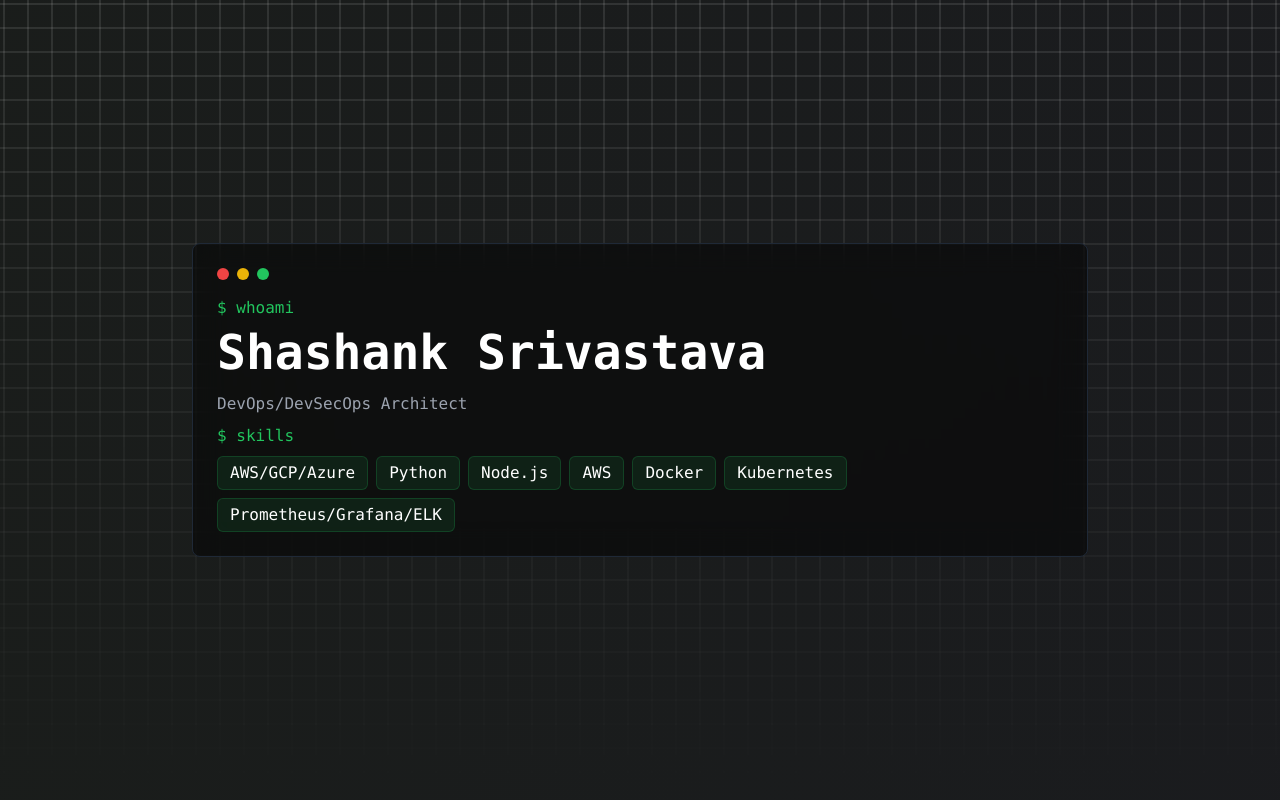
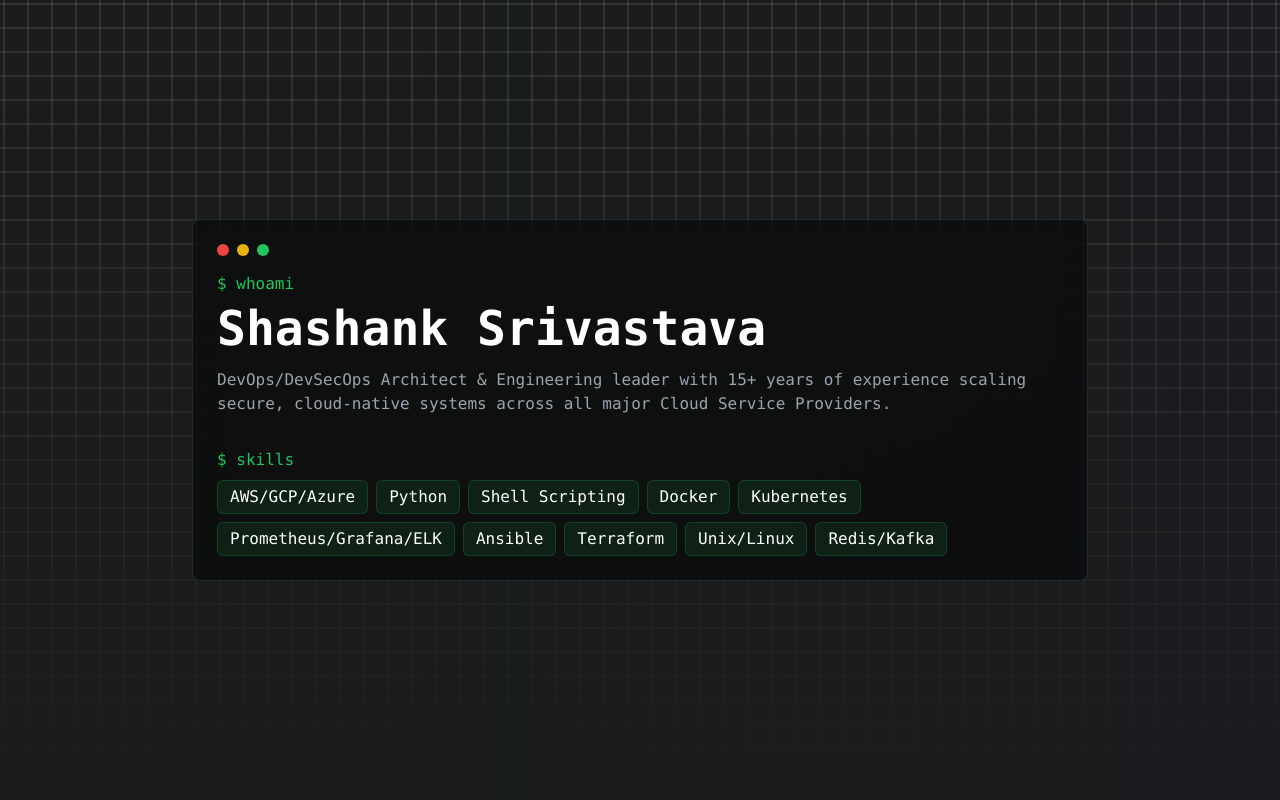
Before and after one commit to shashank-ssriva/my-portfolio, a Next.js app: page / in a window 1280 px wide. Shown: the top 800 px of the page. Built offline with nearby package versions, Linux system fonts and the light colour scheme.

Commit message:
Update HeroSection.tsx

```diff
--- a/app/components/HeroSection.tsx
+++ b/app/components/HeroSection.tsx
@@ -25,16 +25,20 @@ export default function HeroSection() {
 					<div className="font-mono">
 						<p className="text-green-500">$ whoami</p>
 						<h1 className="text-4xl md:text-5xl font-bold mt-2 mb-4">Shashank Srivastava</h1>
-						<p className="text-gray-400 mb-2">DevOps/DevSecOps Architect</p>
+						<p className="text-gray-400 mb-2">DevOps/DevSecOps Architect & Engineering leader with 15+ years of experience scaling secure, cloud-native systems across all major Cloud Service Providers.</p>
+						<br />
 						<p className="text-green-500">$ skills</p>
 						<div className="flex flex-wrap gap-2 mt-2">
 							<span className="px-3 py-1 bg-green-500/10 rounded-md border border-green-500/20">AWS/GCP/Azure</span>
 							<span className="px-3 py-1 bg-green-500/10 rounded-md border border-green-500/20">Python</span>
-							<span className="px-3 py-1 bg-green-500/10 rounded-md border border-green-500/20">Node.js</span>
-							<span className="px-3 py-1 bg-green-500/10 rounded-md border border-green-500/20">AWS</span>
+							<span className="px-3 py-1 bg-green-500/10 rounded-md border border-green-500/20">Shell Scripting</span>
 							<span className="px-3 py-1 bg-green-500/10 rounded-md border border-green-500/20">Docker</span>
 							<span className="px-3 py-1 bg-green-500/10 rounded-md border border-green-500/20">Kubernetes</span>
 							<span className="px-3 py-1 bg-green-500/10 rounded-md border border-green-500/20">Prometheus/Grafana/ELK</span>
+							<span className="px-3 py-1 bg-green-500/10 rounded-md border border-green-500/20">Ansible</span>
+							<span className="px-3 py-1 bg-green-500/10 rounded-md border border-green-500/20">Terraform</span>
+							<span className="px-3 py-1 bg-green-500/10 rounded-md border border-green-500/20">Unix/Linux</span>
+							<span className="px-3 py-1 bg-green-500/10 rounded-md border border-green-500/20">Redis/Kafka</span>
 						</div>
 					</div>
 				</motion.div>
```
